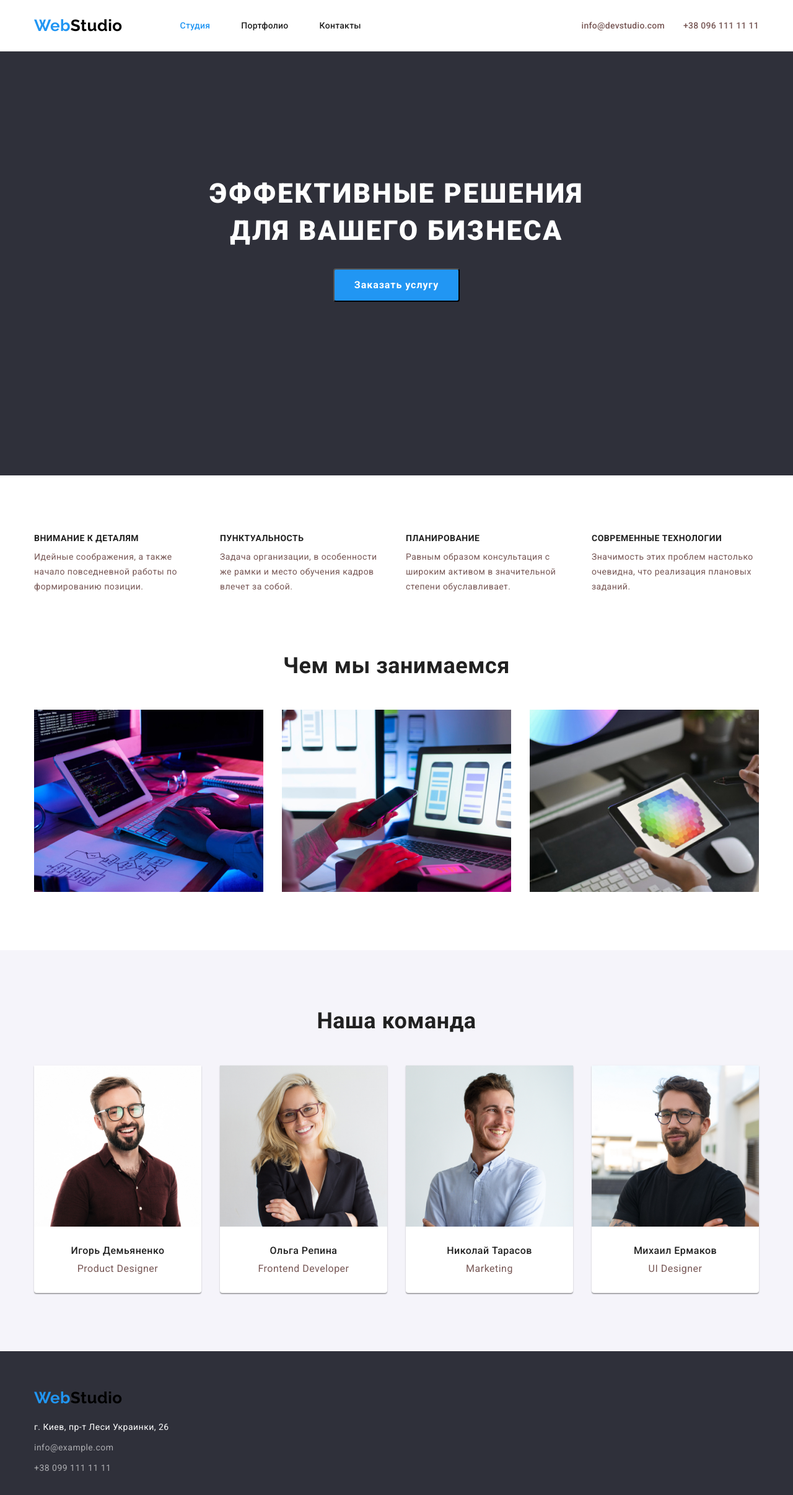
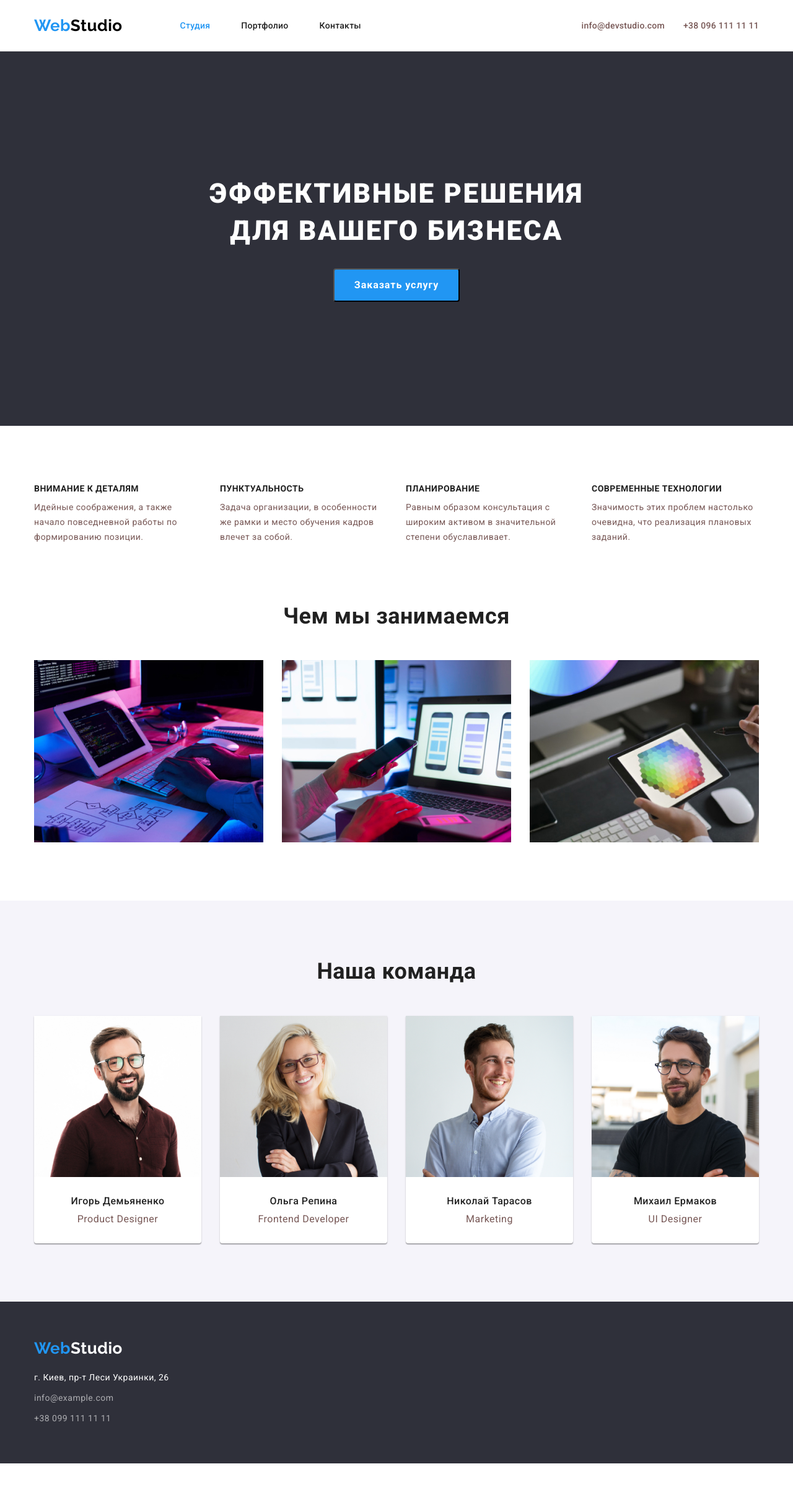
Before and after one commit to Vobzilla/goit-markup-hw-03, a plain HTML site: page index.html in a window 1280 px wide. Shown: the whole page at 62% size. After the commit the page ends 2361 px from the top, so only its background shows below. Drawn offline with nearby package versions, Linux system fonts and the light colour scheme.

Commit message:
work on bugs2

```diff
--- a/index.html
+++ b/index.html
@@ -129,7 +129,7 @@
   <!--footer-->
   <footer class="footer">
     <div class="conteiner">
-      <a href="./index.html" class="logo link">Web<span class="web-logo footes">Studio</span> </a>
+      <a href="./index.html" class="logo link">Web<span class="web-logo footers">Studio</span> </a>
       <address class="footer-address">
         <p class="text-footer">г. Киев, пр-т Леси Украинки, 26</p>
         <a href="mailto:info@example.com" class="contact-footer link">info@example.com</a>
--- a/scc/styles.css
+++ b/scc/styles.css
@@ -155,8 +155,7 @@ ul {
 
 /* Hero */
 .hero {
-    padding-top: 200px;
-    padding-bottom: 280px;
+    padding: 200px 0;
     background-color: var(--accent-bgc);
     text-align: center;
 }
@@ -345,11 +344,11 @@ ul {
     flex-basis: calc(100% / 3 - var(--indent-cards));
     margin-right: var(--indent-cards);
     margin-bottom: var(--indent-cards);
-    border-bottom: 1px solid #EEEEEE;
 }
 
 .card-text {
     padding: 20px 24px;
+    border: 1px solid #EEEEEE;
 }
 
 .project-title {
@@ -372,7 +371,7 @@ ul {
     background-color: var(--accent-bgc);
 }
 
-.footers .web-logo {
+.web-logo.footers {
     display: inline-block;
     color: var(--white-color);
 }
```
